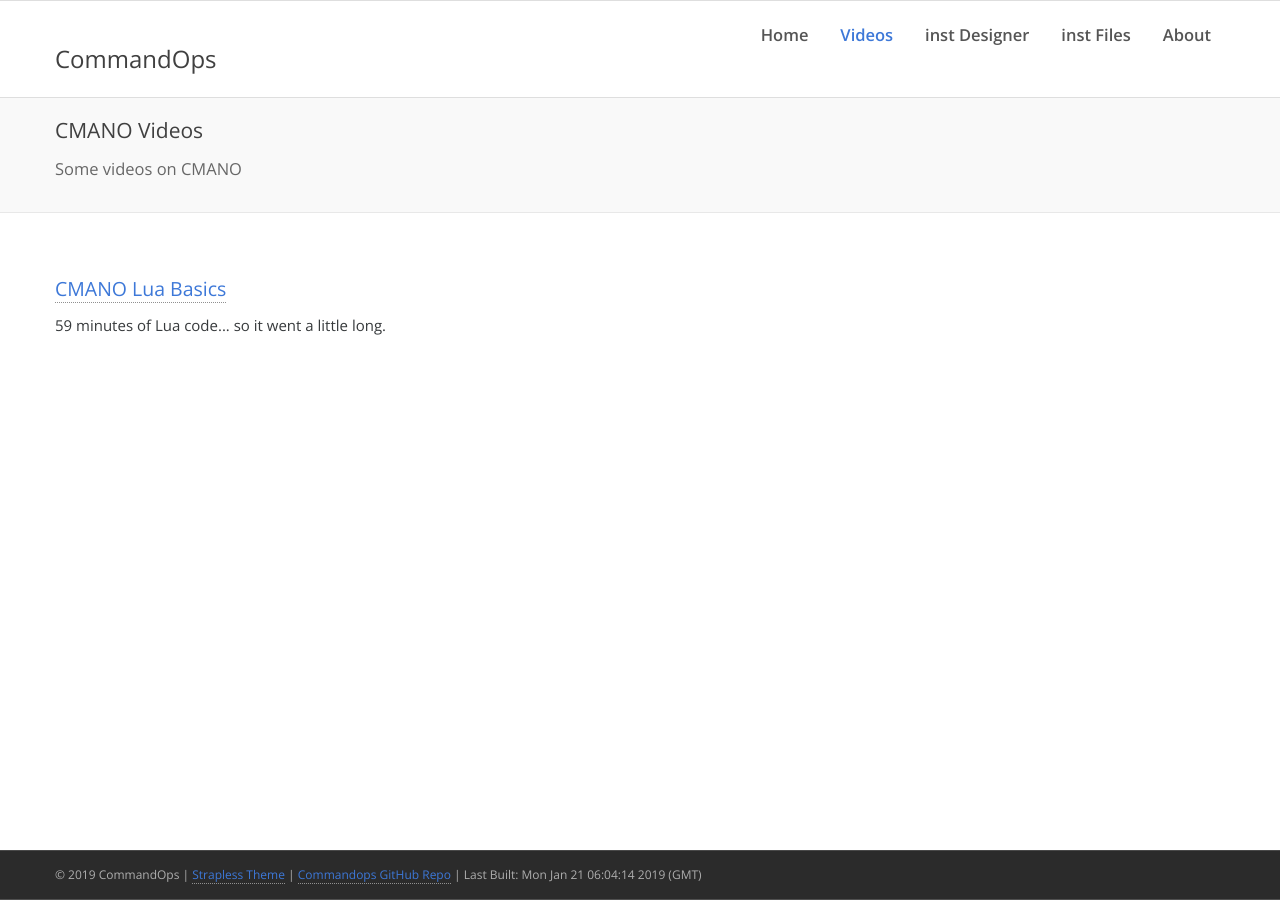
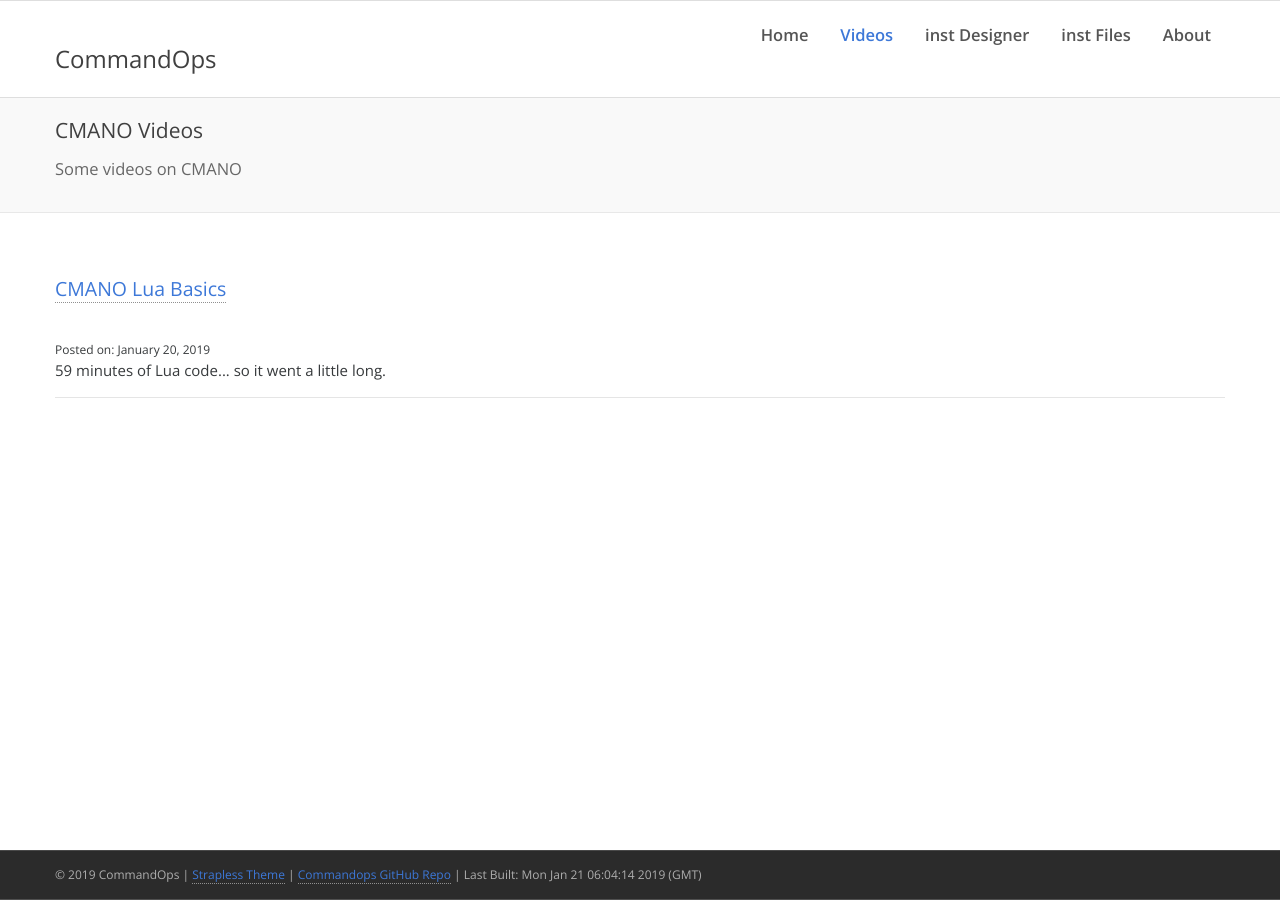
Before and after one commit to commandops/commandops.github.io, a Jekyll site: the page built from videos.html, in a window 1280 px wide. Built offline with Jekyll 4.4.1, drawn with Linux system fonts in a browser that asks for light colours; comment, search, counter and statistics services are not loaded.

Commit message:
Update videos.html

```diff
--- a/videos.html
+++ b/videos.html
@@ -8,5 +8,7 @@ description: Some videos on CMANO
      {% assign items = site.videos | sort: 'sortnum' %}
      {% for vid in items %}
      <h3 class="vid-title"><a href="{{vid.url}}">{{ vid.title }}</a></h3>
-      <p>{{vid.description}}</p>
+<br><small>Posted on: {{vid.posted-on}}</small>
+    <br>{{vid.description}}
+<hr>
       {% endfor%}
```
